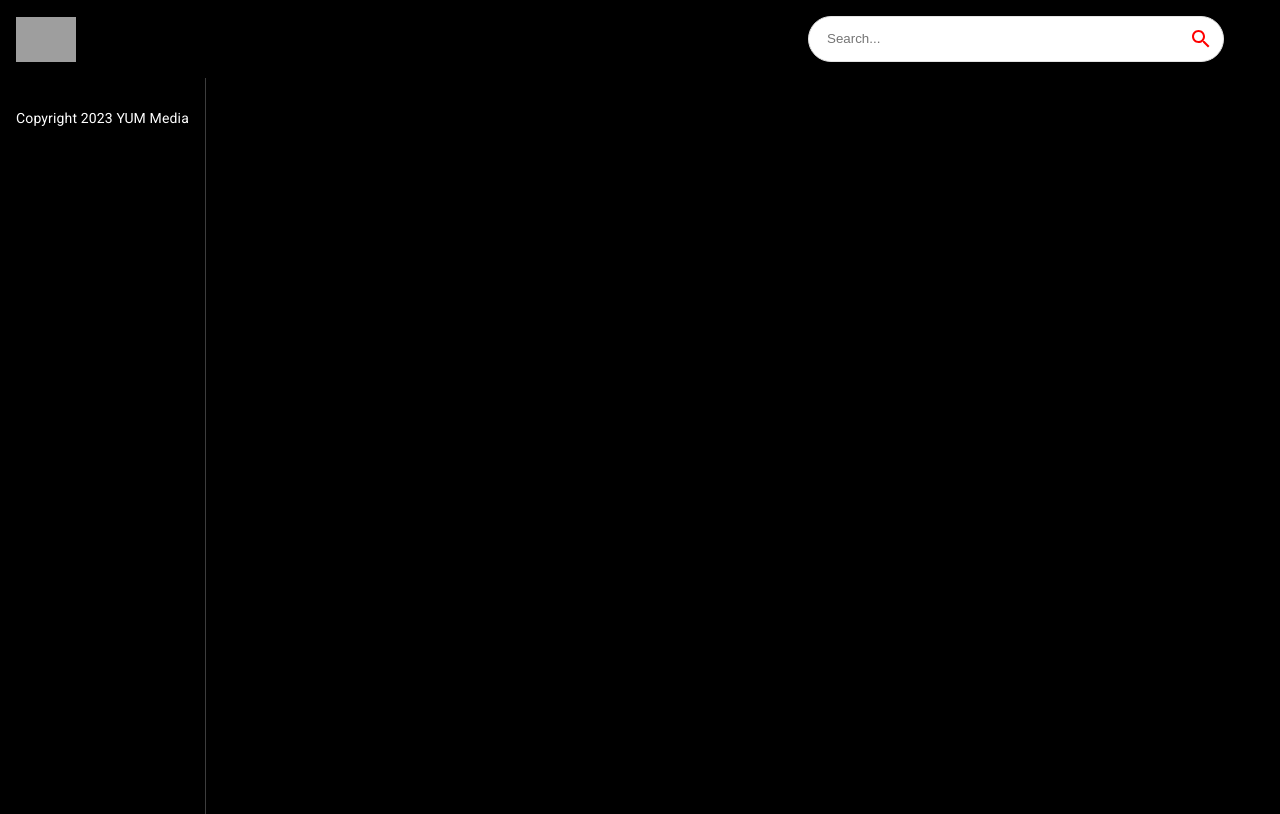
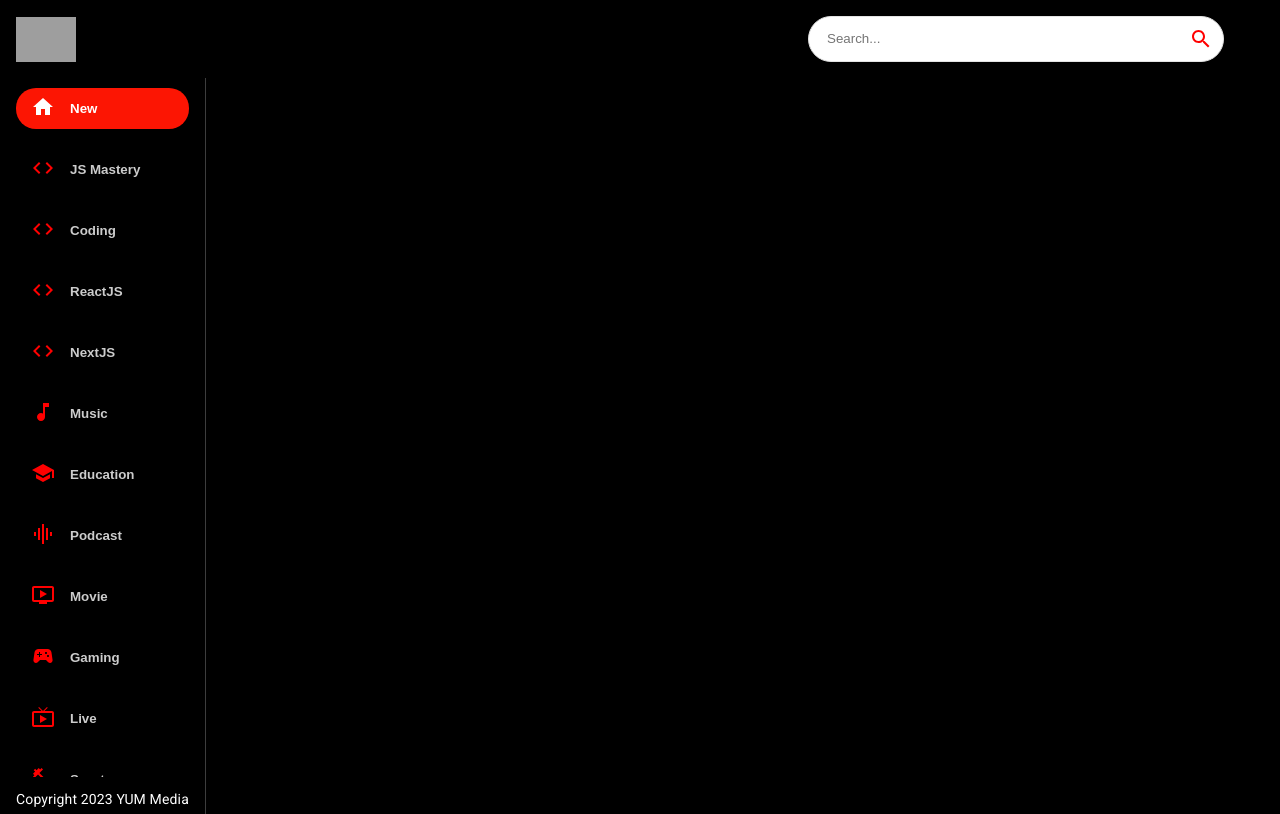
Before and after one commit to briansai/metube, a React (Create React App) app: page / in a window 1280 px wide. Built offline with nearby package versions, Linux system fonts and the light colour scheme; grey boxes are pictures that could not be loaded.

Commit message:
Populated sidebar with categories and hovers

```diff
--- a/src/components/Feed.jsx
+++ b/src/components/Feed.jsx
@@ -1,5 +1,6 @@
 import React, { useState, useEffect } from 'react';
 import { Box, Stack, Typography } from '@mui/material';
+import SideBar from './SideBar';
 
 const Feed = () => {
   return (
@@ -11,7 +12,7 @@
           px: { sx: 0, md: 2 },
         }}
       >
-        SideBar
+        <SideBar />
         <Typography
           className="copyright"
           variant="body2"
--- /dev/null
+++ b/src/components/SideBar.jsx
@@ -0,0 +1,45 @@
+import React from 'react';
+import { Stack } from '@mui/material';
+import { categories } from '../utils/constants';
+
+const SideBar = () => {
+  const selectedCategory = 'New';
+  return (
+    <Stack
+      direction="row"
+      sx={{
+        overflowY: 'auto',
+        height: { sx: 'auto', md: '95%' },
+        flexDirection: { md: 'column' },
+      }}
+    >
+      {categories.map((category) => {
+        const { icon, name } = category;
+        return (
+          <button
+            className="category-btn"
+            style={{
+              background: name === selectedCategory && '#FC1503',
+              color: 'white',
+            }}
+            key={name}
+          >
+            <span
+              style={{
+                color: name === selectedCategory ? 'white' : 'red',
+                marginRight: '15px',
+              }}
+            >
+              {icon}
+            </span>
+            <span style={{ opacity: name === selectedCategory ? '1' : '0.8' }}>
+              {name}
+            </span>
+          </button>
+        );
+      })}
+    </Stack>
+  );
+};
+
+export default SideBar;
--- a/src/components/index.js
+++ b/src/components/index.js
@@ -4,3 +4,4 @@
 export { default as VideoDetail } from './VideoDetail';
 export { default as SearchFeed } from './SearchFeed';
 export { default as SearchBar } from './SearchBar';
+export { default as SideBar } from './SideBar';
```
